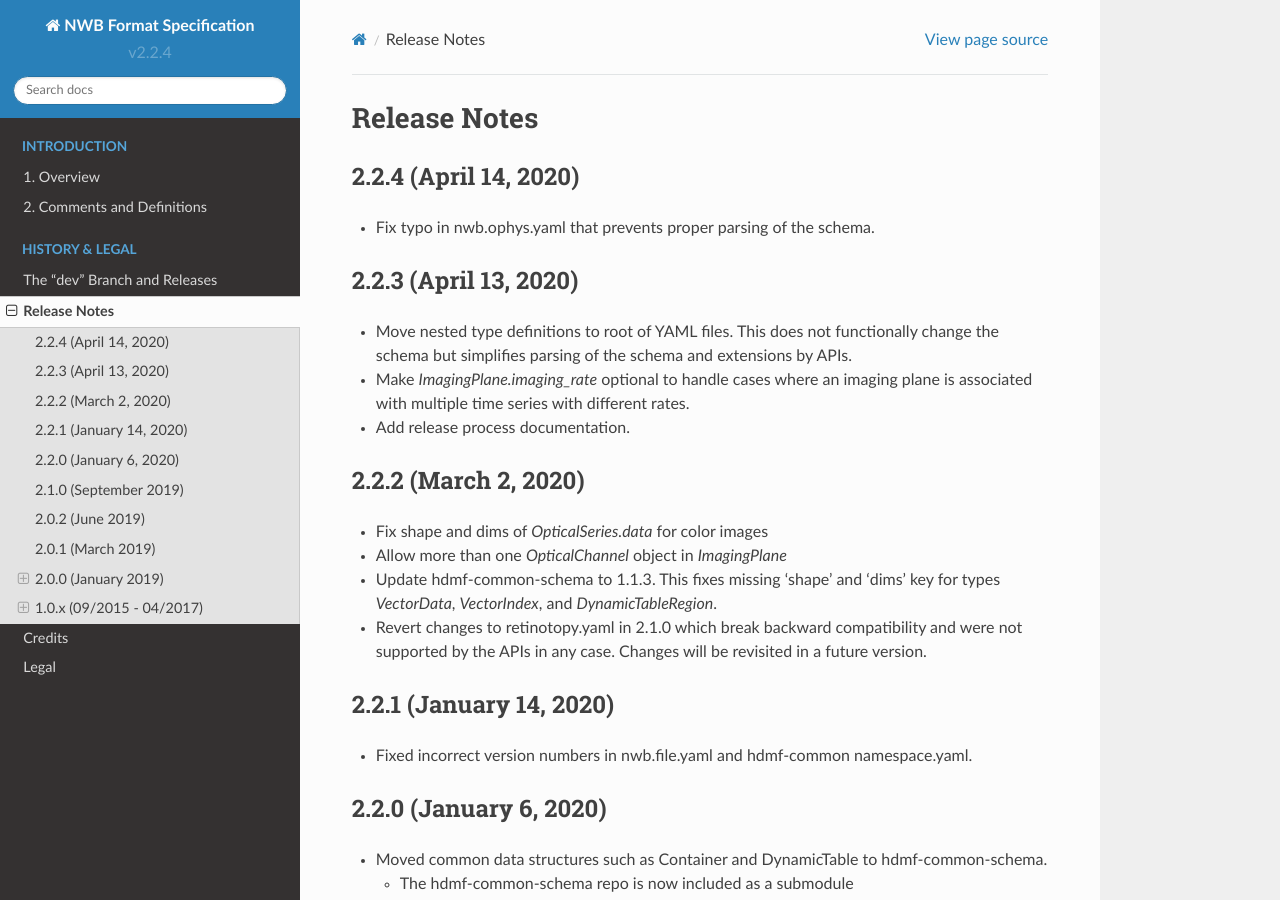
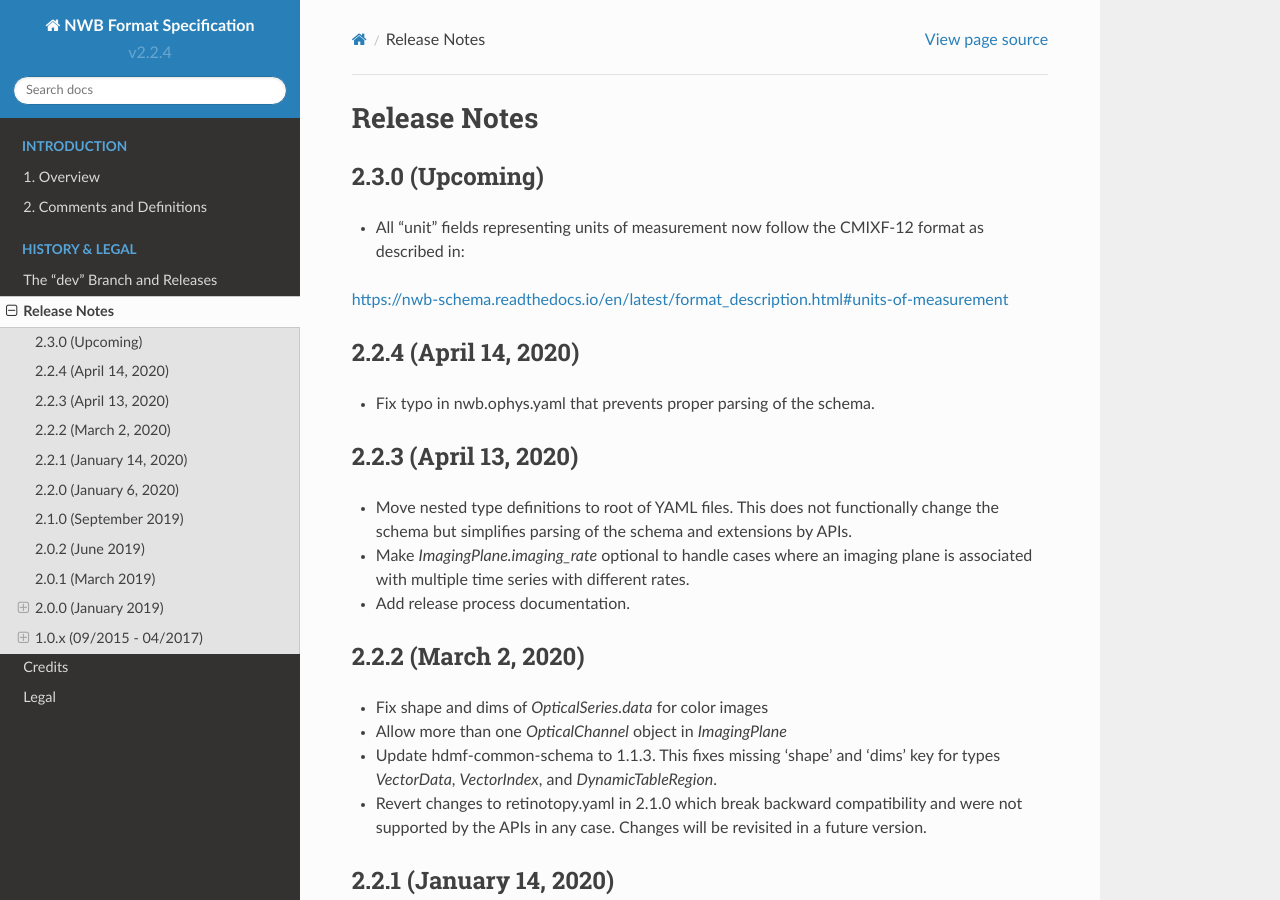
Before and after one commit to NeurodataWithoutBorders/nwb-schema, a Sphinx documentation site: the page built from docs/format/source/format_release_notes.rst, in a window 1280 px wide and 900 px high. Built offline with Sphinx 7.4.7 and the Read the Docs theme 2.0.0, drawn with Linux system fonts in a browser that asks for light colours.

Commit message:
Update unit fields and update release notes

```diff
--- a/docs/format/source/format_release_notes.rst
+++ b/docs/format/source/format_release_notes.rst
@@ -1,5 +1,11 @@
 Release Notes
 =============
+
+2.3.0 (Upcoming)
+----------------------
+
+- All "unit" fields representing units of measurement now follow the CMIXF-12 format as described in:
+https://nwb-schema.readthedocs.io/en/latest/format_description.html#units-of-measurement
 
 2.2.4 (April 14, 2020)
 ----------------------
```
Also changed, not shown: 8 other files.
